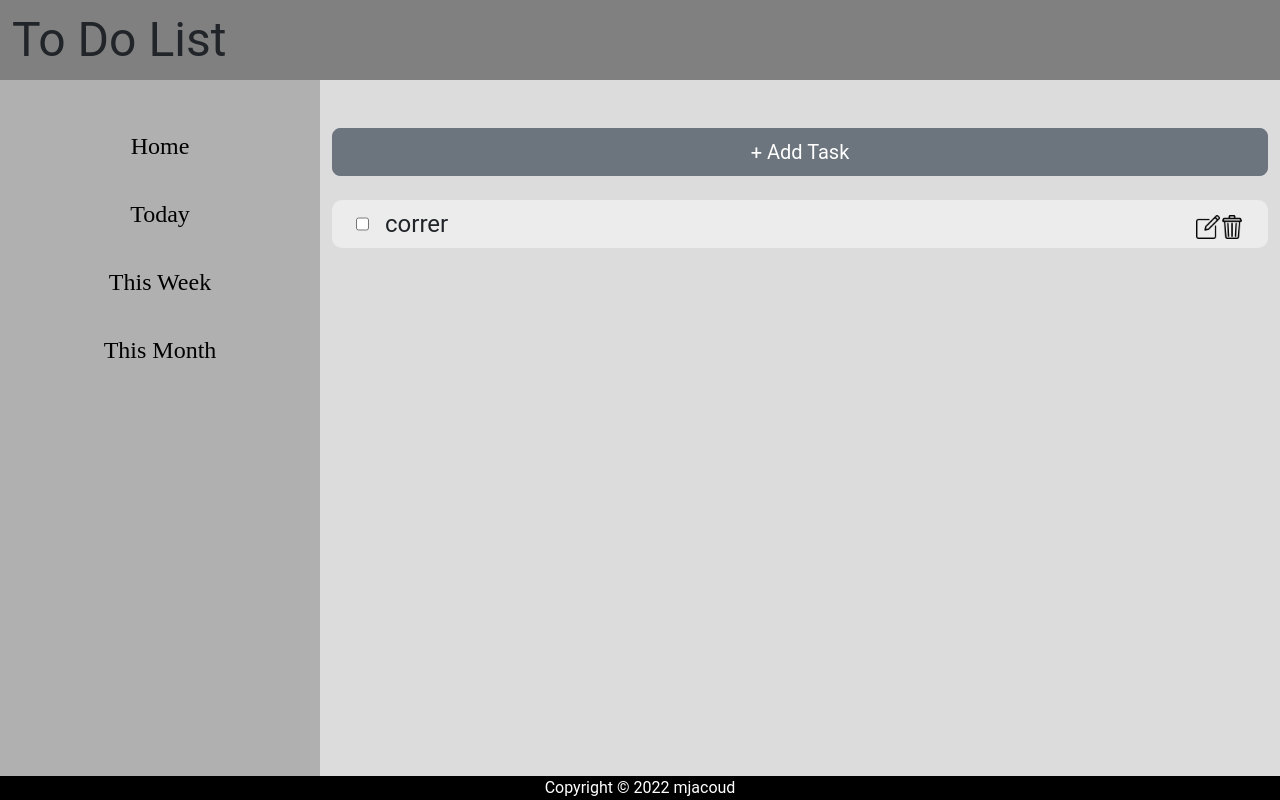
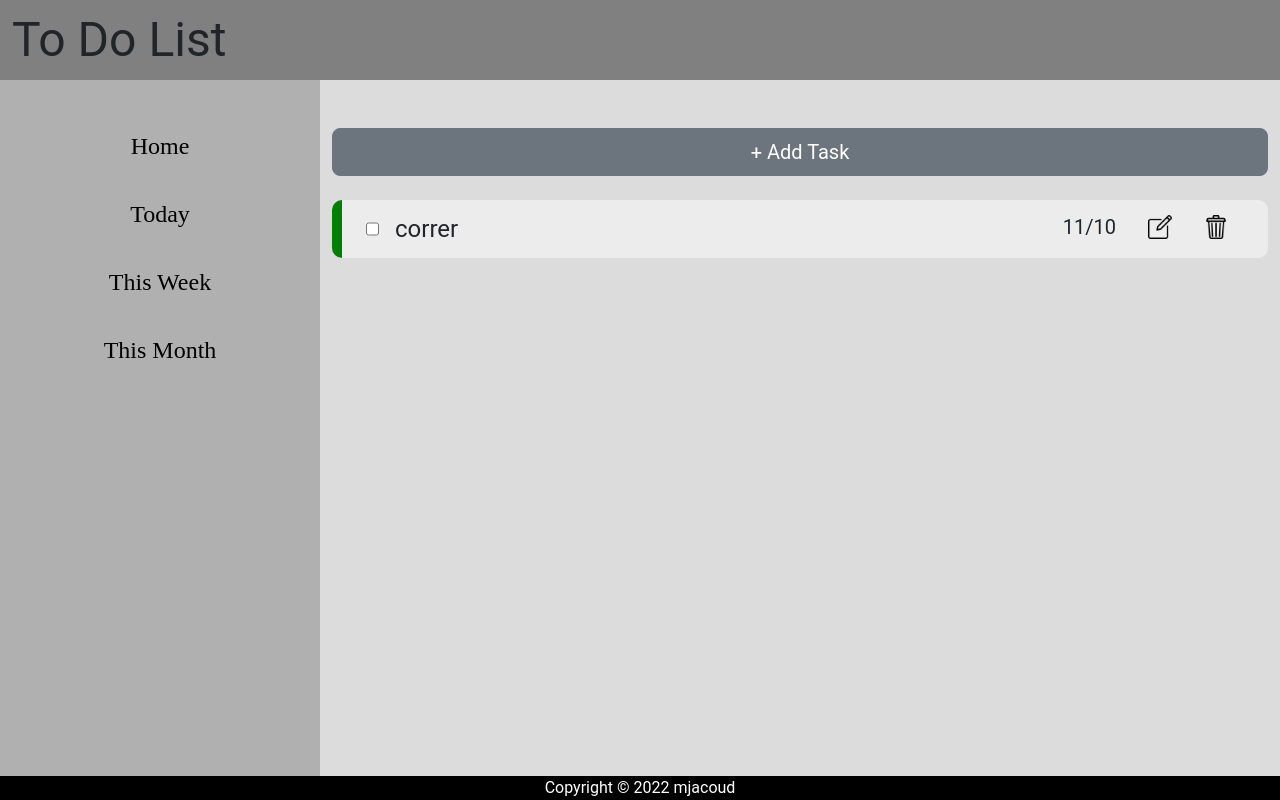
Before and after one commit to mjacoud/todo, a React (Vite) app in the folder todo/: page / in a window 1280 px wide. Built offline with nearby package versions, Linux system fonts and the light colour scheme.

Commit message:
v0.2
-Tasks now display the color of it's priority
-Tasks now display it's due date

```diff
--- a/todo/package.json
+++ b/todo/package.json
@@ -13,7 +13,8 @@
     "react": "^18.2.0",
     "react-bootstrap": "^2.5.0",
     "react-datepicker": "^4.8.0",
-    "react-dom": "^18.2.0"
+    "react-dom": "^18.2.0",
+    "uuid": "^9.0.0"
   },
   "devDependencies": {
     "@types/react": "^18.0.15",
--- a/todo/src/components/Body/index.tsx
+++ b/todo/src/components/Body/index.tsx
@@ -24,8 +24,23 @@ import '../Body/style.css';
 import DatePicker from "react-datepicker";
 import "react-datepicker/dist/react-datepicker.css";
 
+import { format } from 'date-fns'
 
-/********************************************COMPONENT****************************** */
+/* Random ID Generator */
+
+import { v4 as uuidv4 } from 'uuid'
+import { constants } from "zlib";
+
+/* Interfaces */
+
+interface task{
+  id:string,
+  taskTitle:string,
+  taskDescription:string,
+  priority:string
+}
+
+/*******************COMPONENT****************************** */
 
 export function Body() {
 
@@ -51,8 +66,16 @@ export function Body() {
   const handleInputDescription = (e) => {setInputDescription(e.target.value)}
 
   /*Input Date*/
+
   const [inputDate,setInputDate] = React.useState(null)
 
+  /*Format date */
+
+  const handleDateFormat = (date) => {
+    let dateToString =date.toString()
+    let formatDate = dateToString.slice(4,10)
+    return formatDate
+  }
 
   /*input Priority */
 
@@ -60,23 +83,30 @@ export function Body() {
 
   /*Reset Modal */
 
-  const resetModal = () => {setInputTitle(''),setInputDate(null),setInputDescription(''),setInputPriority('')}
-/*add task*/
+  const resetModal = () => {setInputTitle(''),setInputDate(null),setInputDescription(''),setInputPriority(''),setIsOpenModal(false)}
 
-const handleAddTask = (inputTitle) => {setTasks([...tasks,{
-  id:'2',
-  taskTitle:inputTitle,
-  taskDescription:'Fugir'
-  }])}
 
-/* Task List */
+  /* Task List */
 
   const [tasks,setTasks] = React.useState([{
-    id:'1',
+    id:uuidv4(),
     taskTitle:'correr',
-    taskDescription:'Walks fast'
-  }
-  ])
+    taskDescription:'Walk Fast',
+    priority:'priority-green',
+    date:'11/10'}])
+
+  /*add task*/
+
+  const handleAddTask = (inputTitle,inputDescription,inputPriority,inputDate) => {setTasks([...tasks,{
+    id:uuidv4(),
+    taskTitle:inputTitle,
+    taskDescription:inputDescription,
+    priority:inputPriority,
+    date:handleDateFormat(inputDate)
+    }])}
+
+
+    /* Complete Task */
 
   /* TSX */
 
@@ -118,9 +148,11 @@ const handleAddTask = (inputTitle) => {setTasks([...tasks,{
         <form
           onSubmit={(event) => {
             event.preventDefault();
-            handleAddTask(inputTitle);
-            resetModal()
+            handleAddTask(inputTitle,inputDescription,inputPriority,inputDate);
+            resetModal();
+
           }}
+
         >
           <Form.Group controlId="newTask">
             <Form.Text>Task Name</Form.Text>
@@ -155,16 +187,17 @@ const handleAddTask = (inputTitle) => {setTasks([...tasks,{
                 dateFormat="dd/MM/yyyy"
                 minDate={new Date()}
                 value={inputDate}
+
                 />
               </Col>
               <Col className="btn-priority">
                 <ButtonGroup size="lg" aria-label="Priority">
-                  <Button onClick={()=>setInputPriority('green')} variant="success">Low</Button>
-                  <Button onClick={()=>setInputPriority('yellow')}variant="warning">Medium</Button>
-                  <Button onClick={()=>setInputPriority('red')}variant="danger">High</Button>
+                  <Button onClick={()=>setInputPriority('priority-green')} variant="success">Low</Button>
+                  <Button onClick={()=>setInputPriority('priority-yellow')}variant="warning">Medium</Button>
+                  <Button onClick={()=>setInputPriority('priority-red')}variant="danger">High</Button>
                 </ButtonGroup>
               </Col>
-            </Row>
+              </Row>
           </Form.Group>
           <div className="form-btn-layout">
             <Button variant="primary" type="submit" size="lg">
--- a/todo/src/components/Body/style.css
+++ b/todo/src/components/Body/style.css
@@ -73,10 +73,23 @@
   border-radius: 10px;
 }
 
+.priority-green{
+  border-left: 10px green solid
+}
+
+.priority-yellow{
+  border-left: 10px yellow solid
+}
+
+.priority-red{
+  border-left: 10px red solid
+}
+
 .edit-img{
   height: 1.5rem;
   width: 1.5rem;
   cursor: pointer;
+
 }
 
 .edit{
@@ -84,8 +97,18 @@
   padding: 0 1.5rem;
 }
 
+.edit-layout{
+  padding: 0 1rem;
+}
 .task-title{
   padding: 0 1rem;
   font-weight: 400;
   font-size: 1.5rem;
 }
+
+.format-date{
+  font-size: 1.25rem;
+  padding: 0.75rem 1rem 0 0;
+  font-weight: 400;
+  font-family: 'roboto';
+}
--- a/todo/src/components/Task/index.tsx
+++ b/todo/src/components/Task/index.tsx
@@ -1,16 +1,20 @@
-import React, { Component } from "react";
+import React, { Component, useState } from "react";
+import { TaskList } from "../TaskList";
 
-export const Task = ({tasks}) => {
+export const Task = ({tasks},taskTest) => {
+
 
   return (
     <>
-      <div className="task">
+      <div className={`task ${tasks.priority}`}>
         <div className="edit">
           <input type="checkbox"></input>
           <div className="task-title">{tasks.taskTitle}</div>
         </div>
         <div className="edit">
+          <p className="format-date">{tasks.date}</p>
           <a
+            className="edit-layout"
             href=""
             onClick={(e) => {
               e.preventDefault();
@@ -19,9 +23,12 @@ export const Task = ({tasks}) => {
             <img src="./src/assets/editing.png" className="edit-img"></img>
           </a>
           <a
+            className="edit-layout"
             href=""
             onClick={(e) => {
               e.preventDefault();
+              taskTest(tasks);
+
             }}
           >
             <img src="./src/assets/delete.png" className="edit-img"></img>
--- a/todo/src/components/TaskList/index.tsx
+++ b/todo/src/components/TaskList/index.tsx
@@ -5,8 +5,11 @@ import { Task } from "../Task"
 import {v4 as uuidv4} from 'uuid'
 
 export const TaskList = ({tasks}:any) => {
+
+  const taskTest = ({tasks}) => {tasks.map((tasks)=>{return console.log(tasks.id)})}
+
  return (
  <>
-  {tasks.map((tasks)=> <Task tasks={tasks} key={uuidv4()}/>) }
+  {tasks.map((tasks)=> <Task taskTest={taskTest} tasks={tasks} key={uuidv4()}/>) }
 </>
 )}
```
Also changed, not shown: 1 other file (tests, documents, lock files or other folders).
